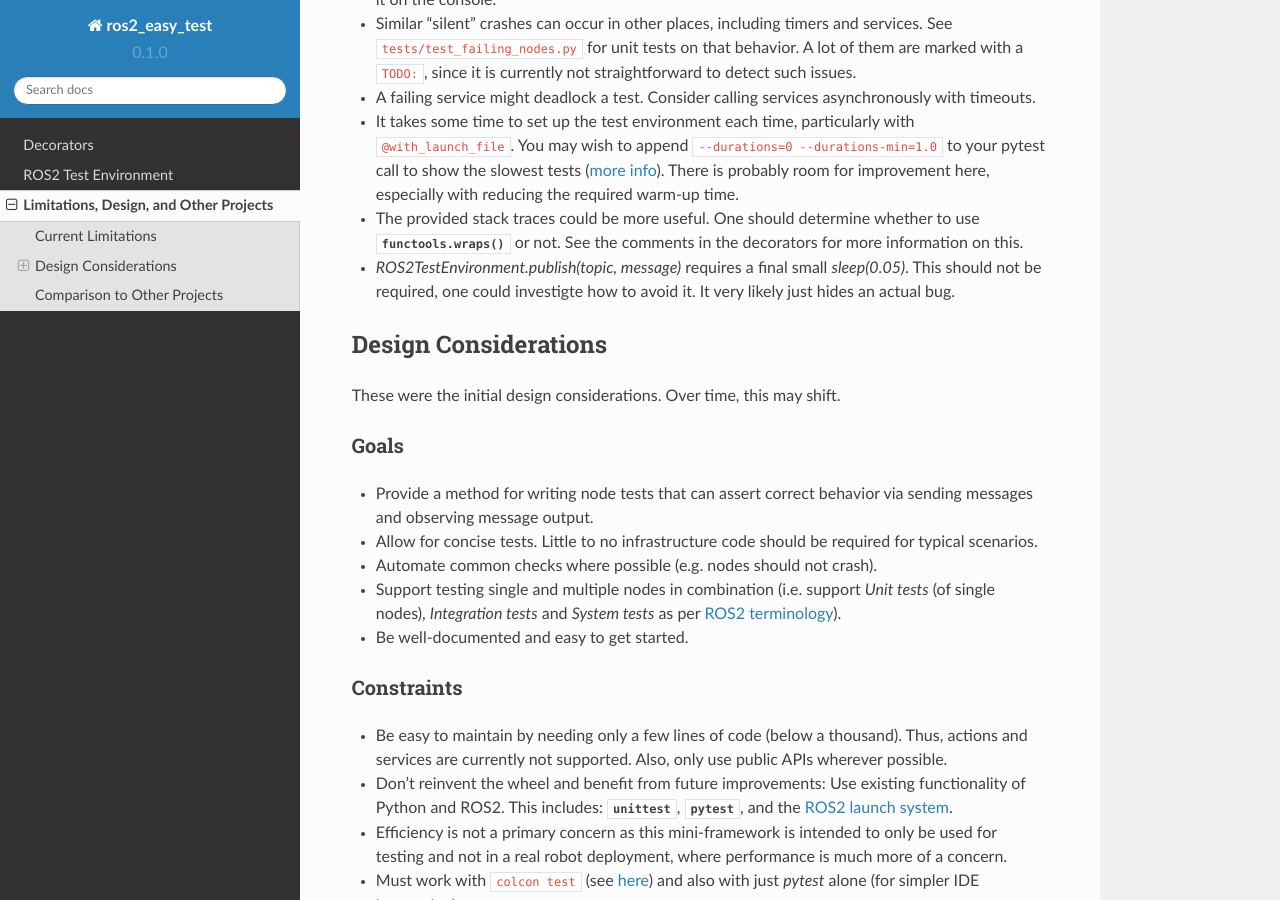
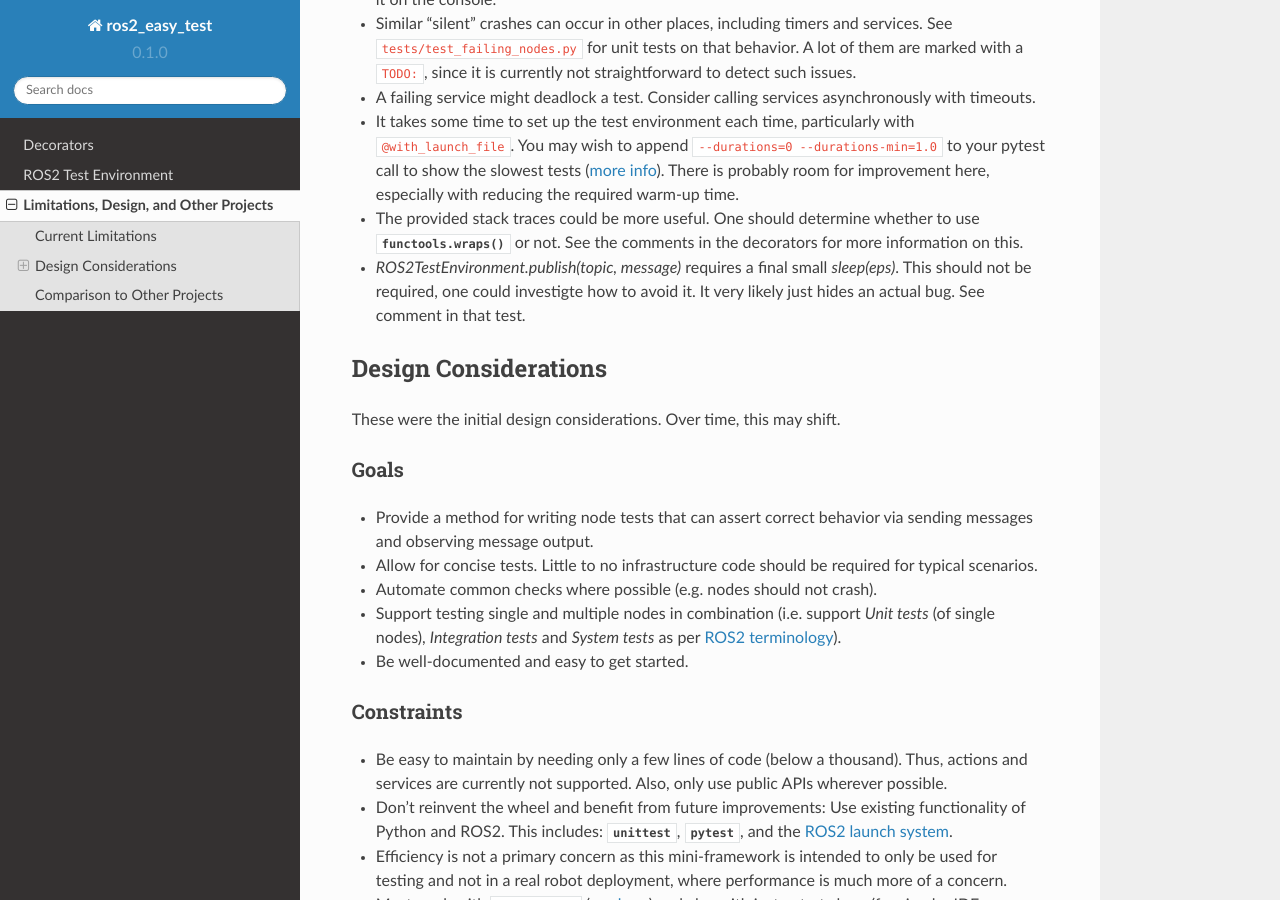
Before and after one commit to felixdivo/ros2-easy-test, a Sphinx documentation site: the page built from doc/source/design_and_limits.rst, in a window 1280 px wide and 900 px high, scrolled down 572 px. Built offline with Sphinx 7.4.7 and the Read the Docs theme 2.0.0, drawn with Linux system fonts in a browser that asks for light colours.

Commit message:
Small cleanup

```diff
--- a/doc/source/design_and_limits.rst
+++ b/doc/source/design_and_limits.rst
@@ -27,8 +27,8 @@ Current Limitations
   There is probably room for improvement here, especially with reducing the required warm-up time.
 - The provided stack traces could be more useful. One should determine whether to use :func:`functools.wraps` or not.
   See the comments in the decorators for more information on this.
-- `ROS2TestEnvironment.publish(topic, message)` requires a final small `sleep(0.05)`. This should not be required, one could investigte how to avoid it.
-  It very likely just hides an actual bug.
+- `ROS2TestEnvironment.publish(topic, message)` requires a final small `sleep(eps)`. This should not be required, one could investigte how to avoid it.
+  It very likely just hides an actual bug. See comment in that test.
 
 Design Considerations
 ---------------------
```
Also changed, not shown: 1 other file.
